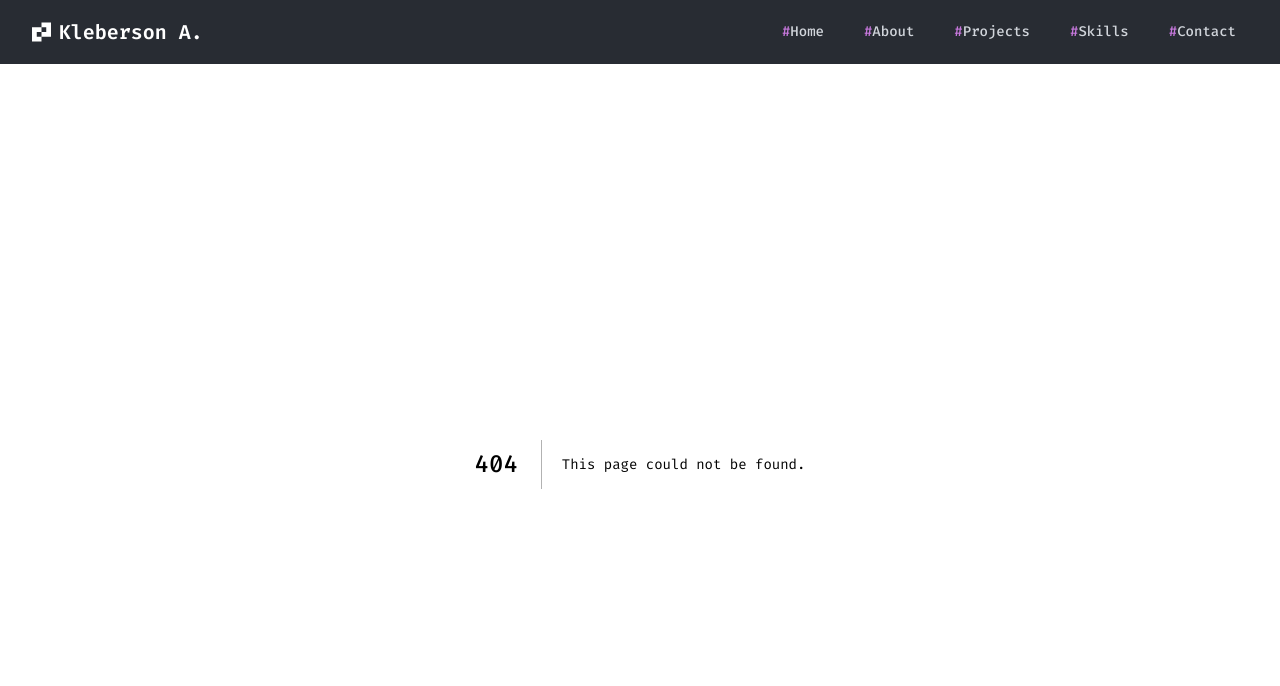
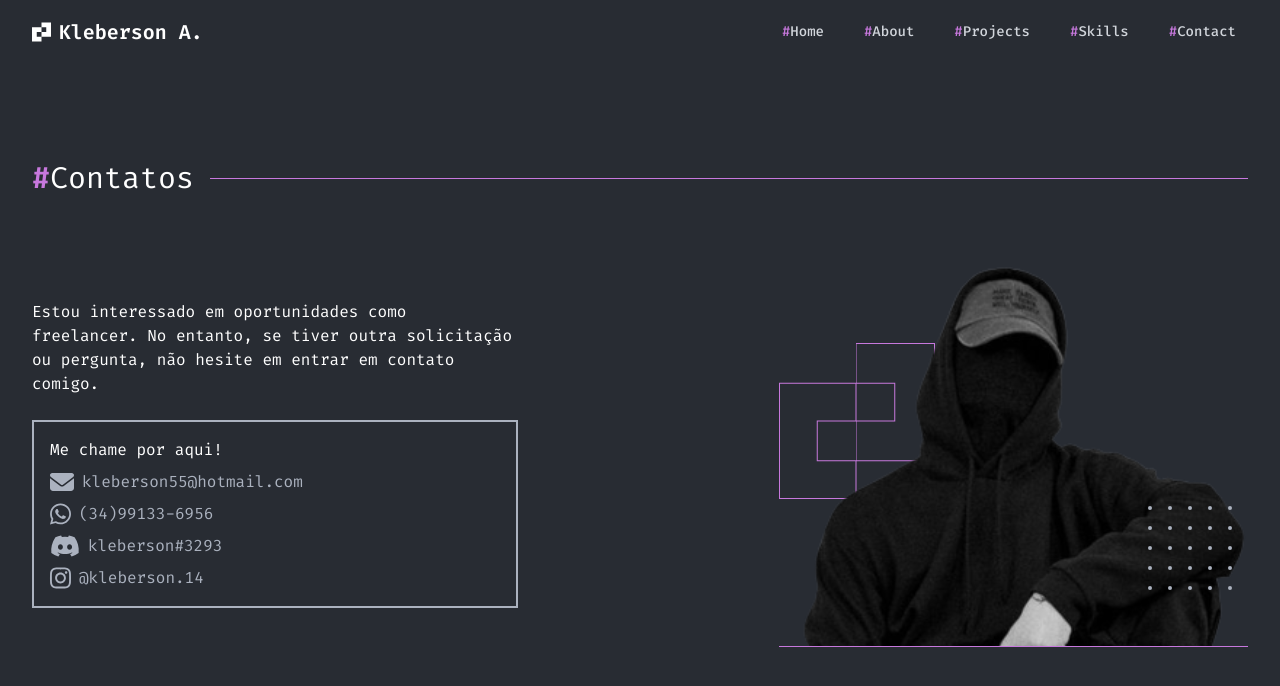
Before and after one commit to kleberson154/Portfolio, a Next.js app: page /Contact in a window 1280 px wide. Before the commit this address had no page. Shown: the top 686 px of the page. Built offline with nearby package versions, Linux system fonts and the light colour scheme.

Commit message:
contact page ready

```diff
--- /dev/null
+++ b/pages/Contact.tsx
@@ -0,0 +1,94 @@
+import PageTransition from '@/src/components/PageTransition'
+import { FontAwesomeIcon } from '@fortawesome/react-fontawesome'
+import {
+  faDiscord,
+  faInstagram,
+  faWhatsapp
+} from '@fortawesome/free-brands-svg-icons'
+import { faEnvelope } from '@fortawesome/free-solid-svg-icons'
+import Image from 'next/image'
+import Foto1 from '../public/images/Profile.svg'
+
+type IndexPageProps = {}
+type IndexPageRef = React.ForwardedRef<HTMLDivElement>
+
+export default function Contact(props: IndexPageProps, ref: IndexPageRef) {
+  return (
+    <div className="h-full mt-8 sm:mt-16 md:mt-24 mx-auto max-w-7xl px-2 sm:px-6 lg:px-8">
+      <PageTransition ref={ref}>
+        <div className="flex items-center justify-start w-full gap-4">
+          <h1 className="text-xl md:text-2xl lg:text-3xl ">
+            <span className="text-primary font-semibold">#</span>Contatos{' '}
+          </h1>
+          <div className="w-full h-px bg-primary" />
+        </div>
+        <div className="flex max-lg:flex-col max-lg:text-center justify-between items-center pt-16">
+          <div className="md:w-2/5">
+            <p>
+              Estou interessado em oportunidades como freelancer. No entanto, se
+              tiver outra solicitação ou pergunta, não hesite em entrar em
+              contato comigo.
+            </p>
+
+            <br />
+            <div className="border-2 border-secondary p-4 ">
+              <p>Me chame por aqui!</p>
+              <div className="flex flex-col gap-2 pt-2">
+                <a
+                  href="mailto:kleberson55@hotmail.com"
+                  target="_blank"
+                  className="text-secondary hover:text-white flex"
+                >
+                  <FontAwesomeIcon
+                    icon={faEnvelope}
+                    size="xl"
+                    className="pr-2"
+                  />
+                  kleberson55@hotmail.com
+                </a>
+
+                <a
+                  href="https://wa.me/5534991336956"
+                  target="_blank"
+                  className="text-secondary hover:text-white flex"
+                >
+                  <FontAwesomeIcon
+                    icon={faWhatsapp}
+                    size="xl"
+                    className="pr-2"
+                  />
+                  (34)99133-6956
+                </a>
+
+                <p className="text-secondary hover:text-white flex">
+                  <FontAwesomeIcon
+                    icon={faDiscord}
+                    size="xl"
+                    className="pr-2"
+                  />
+                  kleberson#3293
+                </p>
+                <a
+                  href="https://www.instagram.com/kleberson.14/"
+                  target="_blank"
+                  className="text-secondary hover:text-white flex"
+                >
+                  <FontAwesomeIcon
+                    icon={faInstagram}
+                    size="xl"
+                    className="pr-2"
+                  />
+                  @kleberson.14
+                </a>
+              </div>
+            </div>
+          </div>
+          <div className="max-lg:pt-6">
+            <Image src={Foto1} alt="Foto de perfil" />
+            <div className="w-full h-px bg-primary" />
+          </div>
+        </div>
+      </PageTransition>
+    </div>
+  )
+}
```
